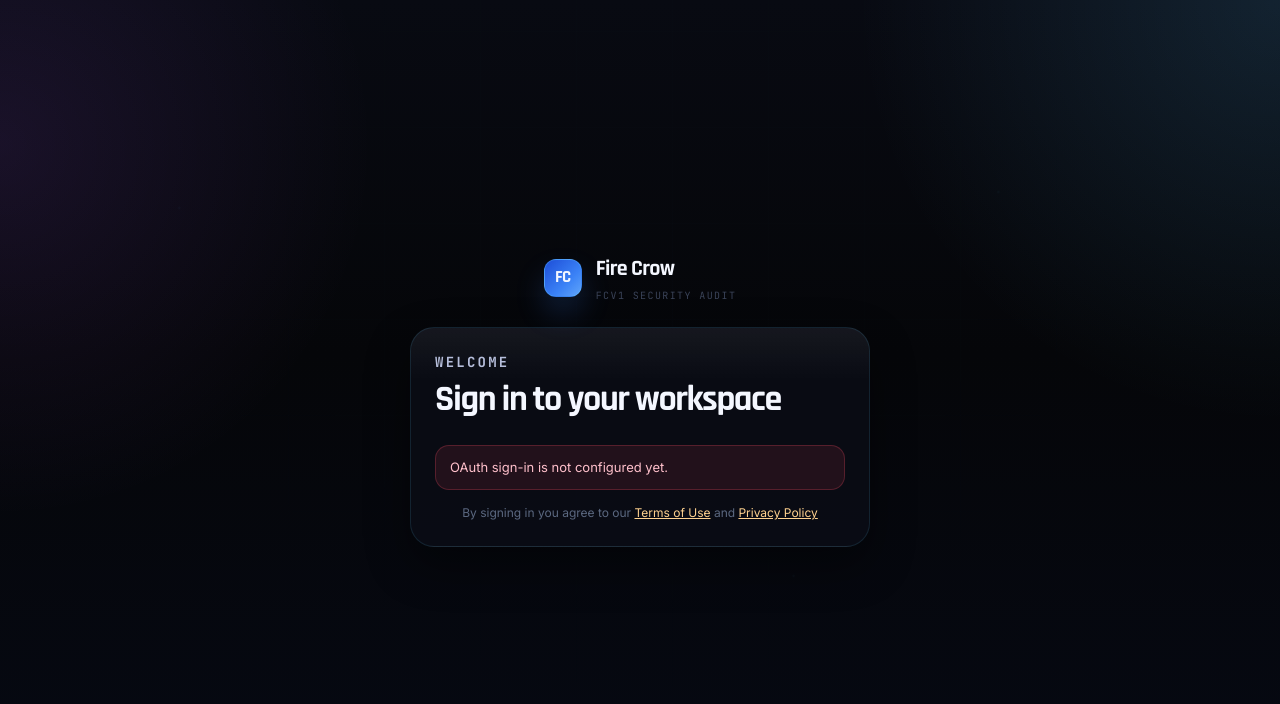
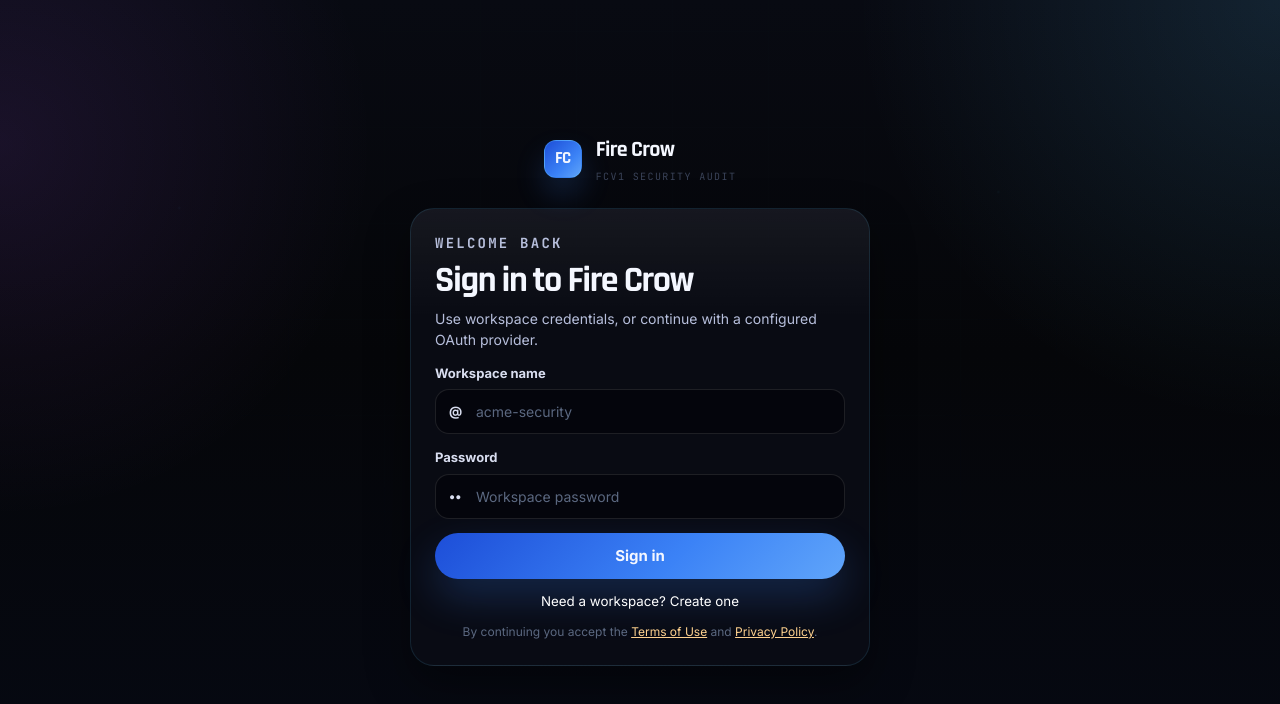
Before and after one commit to skvsmdarman/Fire-Crow-prototype-project, a Next.js app in the folder frontend/: page /signin in a window 1280 px wide. Shown: the top 704 px of the page. Built offline with nearby package versions, Linux system fonts and the light colour scheme; no server answers.

Commit message:
Restore password auth form

```diff
--- a/frontend/src/app/signin/page.tsx
+++ b/frontend/src/app/signin/page.tsx
@@ -1,15 +1,25 @@
 "use client";
 
+import { FormEvent, useEffect, useRef, useState } from "react";
+import { motion as framerMotion } from "framer-motion";
 import { useRouter } from "next/navigation";
-import { useEffect, useRef, useState } from "react";
-import { motion as framerMotion } from "framer-motion";
 import { useAuthSession } from "../../shared/hooks/useAuthSession";
 import { usePolicyContext } from "../../features/auth/hooks";
-import { exchangeCode } from "../../features/auth/api";
+import { exchangeCode, loginUser, registerUser } from "../../features/auth/api";
 import { detectRegionFromTimezone } from "../../lib/policyData";
 import { buildApiUrl, isAbsoluteUrl } from "../../shared/api/baseUrl";
 import { PRODUCT_NAME, PRODUCT_TAGLINE } from "../../shared/config/app";
 import styles from "./page.module.css";
+
+type AuthMode = "login" | "register";
+
+function getClientPolicyMeta() {
+  if (typeof window === "undefined") {
+    return { timezone: undefined, region: undefined };
+  }
+  const timezone = Intl.DateTimeFormat().resolvedOptions().timeZone;
+  return { timezone, region: detectRegionFromTimezone(timezone) };
+}
 
 export default function SignInPage() {
   const router = useRouter();
@@ -17,6 +27,10 @@
   const login = authSession.login;
   const { activePrivacyVersion, providerAvailability } = usePolicyContext();
 
+  const [mode, setMode] = useState<AuthMode>("login");
+  const [workspaceName, setWorkspaceName] = useState("");
+  const [email, setEmail] = useState("");
+  const [password, setPassword] = useState("");
   const [loading, setLoading] = useState(false);
   const [error, setError] = useState("");
   const handledExchangeCodeRef = useRef<string | null>(null);
@@ -28,13 +42,9 @@
   }, [authSession.hasDashboardSession, authSession.workspace, router]);
 
   useEffect(() => {
-    if (typeof window === "undefined") {
-      return;
-    }
+    if (typeof window === "undefined") return;
     const code = new URLSearchParams(window.location.search).get("code") ?? "";
-    if (!code || handledExchangeCodeRef.current === code) {
-      return;
-    }
+    if (!code || handledExchangeCodeRef.current === code) return;
 
     let active = true;
     handledExchangeCodeRef.current = code;
@@ -44,34 +54,22 @@
     async function finishOauthSignIn() {
       try {
         const session = await exchangeCode(code);
-        if (!active) {
-          return;
-        }
-        login({
-          user_id: session.user_id,
-          username: session.username,
-        });
+        if (!active) return;
+        login({ user_id: session.user_id, username: session.username });
         router.replace(`/dashboard?workspace=${encodeURIComponent(session.username)}`);
       } catch (authError) {
         const err = authError as { message?: string };
-        if (!active) {
-          return;
-        }
+        if (!active) return;
         setError(err.message || "Unable to finish sign-in.");
-        if (typeof window !== "undefined") {
         const nextUrl = new URL(window.location.href);
         nextUrl.searchParams.delete("code");
         window.history.replaceState({}, "", nextUrl.toString());
-        }
       } finally {
-        if (active) {
-          setLoading(false);
-        }
+        if (active) setLoading(false);
       }
     }
 
     void finishOauthSignIn();
-
     return () => {
       active = false;
     };
@@ -92,23 +90,52 @@
     return isAbsoluteUrl(authUrl) ? url.toString() : `${url.pathname}${url.search}`;
   };
 
-  const providerCount = Number(providerAvailability.github) + Number(providerAvailability.google);
+  const oauthProviderCount = Number(providerAvailability.github) + Number(providerAvailability.google);
+  const passwordAvailable = providerAvailability.password || oauthProviderCount === 0;
 
-  if (authSession.hasDashboardSession) {
-    return null; // Will redirect
+  async function handlePasswordSubmit(event: FormEvent<HTMLFormElement>) {
+    event.preventDefault();
+    const username = workspaceName.trim();
+    const trimmedEmail = email.trim();
+    if (!username) return setError("Workspace name is required.");
+    if (!password) return setError("Workspace password is required.");
+    if (mode === "register" && password.length < 8) {
+      return setError("Password must be at least 8 characters.");
     }
+
+    setLoading(true);
+    setError("");
+    const policyMeta = getClientPolicyMeta();
+
+    try {
+      const payload = {
+        username,
+        password,
+        privacy_policy_accepted: true,
+        privacy_policy_version: activePrivacyVersion,
+        timezone: policyMeta.timezone,
+        region: policyMeta.region,
+        ...(mode === "register" && trimmedEmail ? { email: trimmedEmail } : {}),
+      };
+      const session = mode === "register" ? await registerUser(payload) : await loginUser(payload);
+      login({ user_id: session.user_id, username: session.username });
+      router.replace(`/dashboard?workspace=${encodeURIComponent(session.username)}`);
+    } catch (authError) {
+      const err = authError as { message?: string };
+      setError(err.message || "Unable to authenticate workspace.");
+    } finally {
+      setLoading(false);
+    }
+  }
+
+  if (authSession.hasDashboardSession) return null;
 
   return (
     <div className={styles.page}>
       <div className={styles.backdrop} />
       <div className={styles.gridGlow} />
       <div className={styles.centerContainer}>
-        <framerMotion.div
-          initial={{ opacity: 0, y: 16 }}
-          animate={{ opacity: 1, y: 0 }}
-          style={{ width: "100%" }}
-        >
-          {/* Logo */}
+        <framerMotion.div initial={{ opacity: 0, y: 16 }} animate={{ opacity: 1, y: 0 }} style={{ width: "100%" }}>
           <div className={styles.logoContainer}>
             <div className={styles.brand}>
               <span className={styles.brandMark}>FC</span>
@@ -119,57 +146,71 @@
             </div>
           </div>
 
-          {/* Card */}
           <div className={styles.card}>
             <div className={styles.cardHeader}>
-              <p className={styles.eyebrow}>Welcome</p>
-              <h2>Sign in to your workspace</h2>
+              <p className={styles.eyebrow}>{mode === "login" ? "Welcome back" : "Create workspace"}</p>
+              <h2>{mode === "login" ? "Sign in to Fire Crow" : "Start your workspace"}</h2>
+              <p>
+                {mode === "login"
+                  ? "Use workspace credentials, or continue with a configured OAuth provider."
+                  : "Create a workspace to run authorized repository reviews and download reports."}
+              </p>
             </div>
 
-            <div className={styles.providerStack}>
-              {providerAvailability.github && (
-                <a href={oauthHref("github")} className={styles.providerButton}>
-                  <span className={styles.providerIcon}>
-                    <svg viewBox="0 0 24 24" fill="currentColor"><path d="M12 2C6.48 2 2 6.48 2 12c0 4.42 2.87 8.17 6.84 9.49.5.09.68-.22.68-.48 0-.24-.01-.87-.01-1.7-2.78.6-3.37-1.34-3.37-1.34-.45-1.15-1.11-1.46-1.11-1.46-.91-.62.07-.61.07-.61 1 .07 1.53 1.03 1.53 1.03.89 1.53 2.34 1.09 2.91.83.09-.65.35-1.09.63-1.34-2.22-.25-4.56-1.11-4.56-4.94 0-1.09.39-1.98 1.03-2.68-.1-.25-.45-1.27.1-2.64 0 0 .84-.27 2.75 1.02A9.56 9.56 0 0 1 12 6.84c.85.004 1.7.115 2.5.337 1.91-1.29 2.75-1.02 2.75-1.02.55 1.37.2 2.39.1 2.64.64.7 1.03 1.59 1.03 2.68 0 3.84-2.34 4.68-4.57 4.93.36.31.68.92.68 1.85 0 1.34-.01 2.41-.01 2.74 0 .27.18.58.69.48A10.02 10.02 0 0 0 22 12c0-5.52-4.48-10-10-10z"/></svg>
-                  </span>
-                  <span className={styles.providerCopy}>
-                    <strong>Continue with GitHub</strong>
-                  </span>
-                </a>
-              )}
-              {providerAvailability.google && (
-                <a href={oauthHref("google")} className={`${styles.providerButton} ${styles.googleIcon}`}>
-                  <span className={styles.providerIcon}>
-                    <svg viewBox="0 0 24 24" fill="currentColor"><path d="M21.35 11.1h-9.17v2.73h6.51c-.33 3.81-3.5 5.44-6.5 5.44C8.36 19.27 5 16.25 5 12c0-4.1 3.2-7.27 7.2-7.27 3.09 0 4.9 1.97 4.9 1.97L19 4.72S16.56 2 12.1 2C6.42 2 2.03 6.8 2.03 12c0 5.05 4.13 10 10.22 10 5.35 0 9.25-3.67 9.25-9.09 0-1.15-.15-1.81-.15-1.81z"/></svg>
-                  </span>
-                  <span className={styles.providerCopy}>
-                    <strong>Continue with Google</strong>
-                  </span>
-                </a>
-              )}
+            {passwordAvailable && (
+              <form className={styles.form} onSubmit={handlePasswordSubmit}>
+                <label className={styles.field}>
+                  <span>Workspace name</span>
+                  <div className={styles.inputWrap}>
+                    <span className={styles.inputIcon}>@</span>
+                    <input value={workspaceName} onChange={(event) => setWorkspaceName(event.target.value)} placeholder="acme-security" autoComplete="username" required />
                   </div>
+                </label>
 
-            {providerCount === 0 && (
-              <div className={styles.errorNotice}>
-                OAuth sign-in is not configured yet.
+                {mode === "register" && (
+                  <label className={styles.field}>
+                    <span>Email optional</span>
+                    <div className={styles.inputWrap}>
+                      <span className={styles.inputIcon}>✉</span>
+                      <input type="email" value={email} onChange={(event) => setEmail(event.target.value)} placeholder="team@example.com" autoComplete="email" />
                     </div>
+                  </label>
                 )}
 
-            {error && (
-              <div className={styles.errorNotice}>
-                {error}
+                <label className={styles.field}>
+                  <span>Password</span>
+                  <div className={styles.inputWrap}>
+                    <span className={styles.inputIcon}>••</span>
+                    <input type="password" value={password} onChange={(event) => setPassword(event.target.value)} placeholder={mode === "register" ? "Minimum 8 characters" : "Workspace password"} autoComplete={mode === "register" ? "new-password" : "current-password"} minLength={mode === "register" ? 8 : undefined} required />
                   </div>
+                </label>
+
+                <button className={styles.submitButton} type="submit" disabled={loading}>
+                  {loading && <span className={styles.submitSpinner} />}
+                  {loading ? "Please wait..." : mode === "login" ? "Sign in" : "Create workspace"}
+                </button>
+              </form>
             )}
 
-            {loading && (
-              <div className={styles.submitButton} style={{ cursor: "default", pointerEvents: "none" }}>
-                <span className={styles.submitSpinner} />
-                Finishing sign-in...
+            <button type="button" className={styles.modeButton} onClick={() => { setMode((current) => (current === "login" ? "register" : "login")); setError(""); }}>
+              {mode === "login" ? "Need a workspace? Create one" : "Already have a workspace? Sign in"}
+            </button>
+
+            {oauthProviderCount > 0 && (
+              <>
+                {passwordAvailable && <div className={styles.divider}>or continue with</div>}
+                <div className={styles.providerStack}>
+                  {providerAvailability.github && <a href={oauthHref("github")} className={styles.providerButton}><span className={styles.providerIcon}>GH</span><span className={styles.providerCopy}><strong>Continue with GitHub</strong></span></a>}
+                  {providerAvailability.google && <a href={oauthHref("google")} className={`${styles.providerButton} ${styles.googleIcon}`}><span className={styles.providerIcon}>G</span><span className={styles.providerCopy}><strong>Continue with Google</strong></span></a>}
                 </div>
+              </>
             )}
 
+            {!passwordAvailable && oauthProviderCount === 0 && <div className={styles.errorNotice}>No sign-in provider is configured.</div>}
+            {error && <div className={styles.errorNotice}>{error}</div>}
+
             <p className={styles.cardFootnote}>
-              By signing in you agree to our <a href="/terms">Terms of Use</a> and <a href="/privacy">Privacy Policy</a>
+              By continuing you accept the <a href="/terms">Terms of Use</a> and <a href="/privacy">Privacy Policy</a>.
             </p>
           </div>
         </framerMotion.div>
```
Lines whose indentation alone changed are shown as unchanged.
